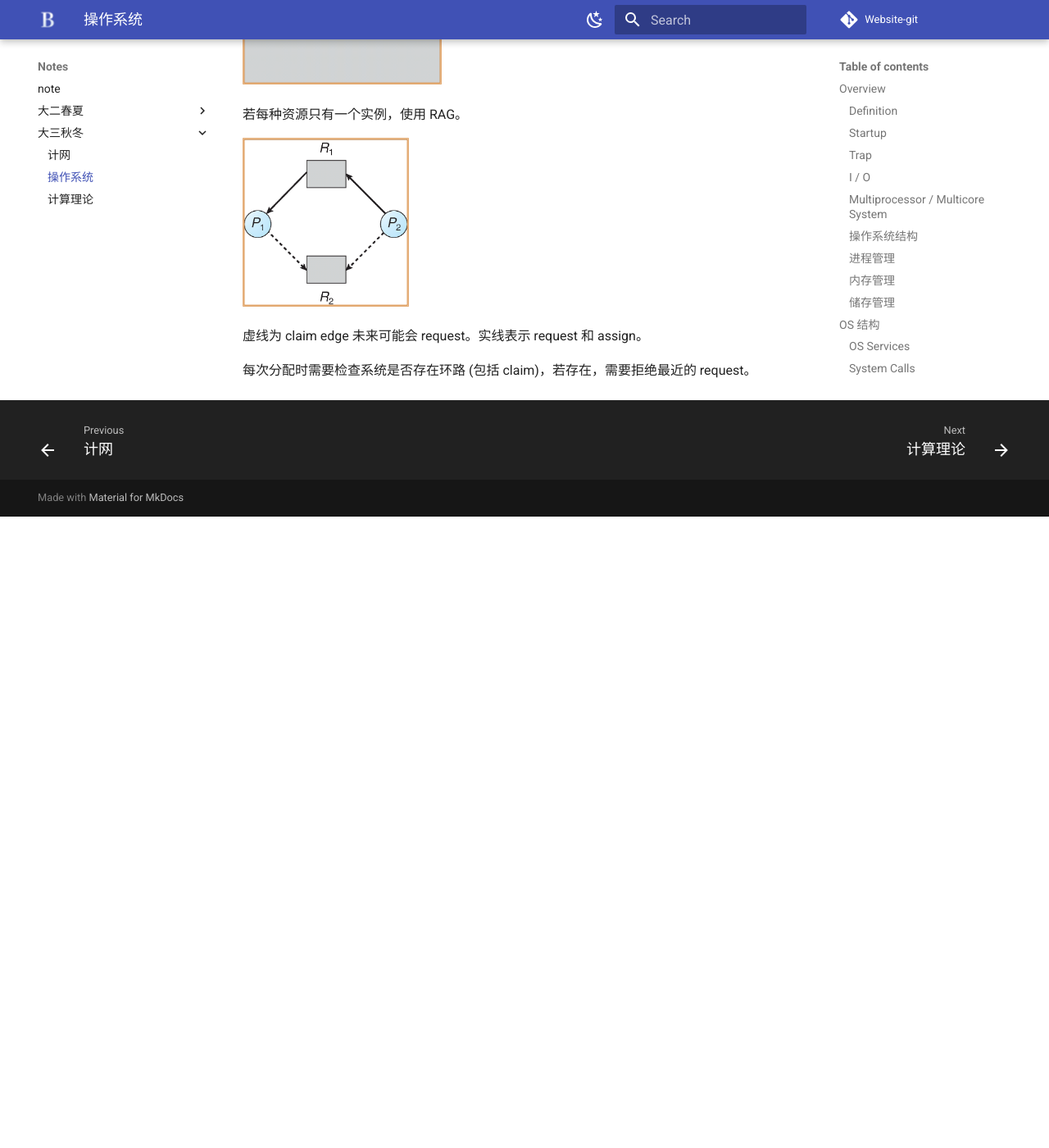
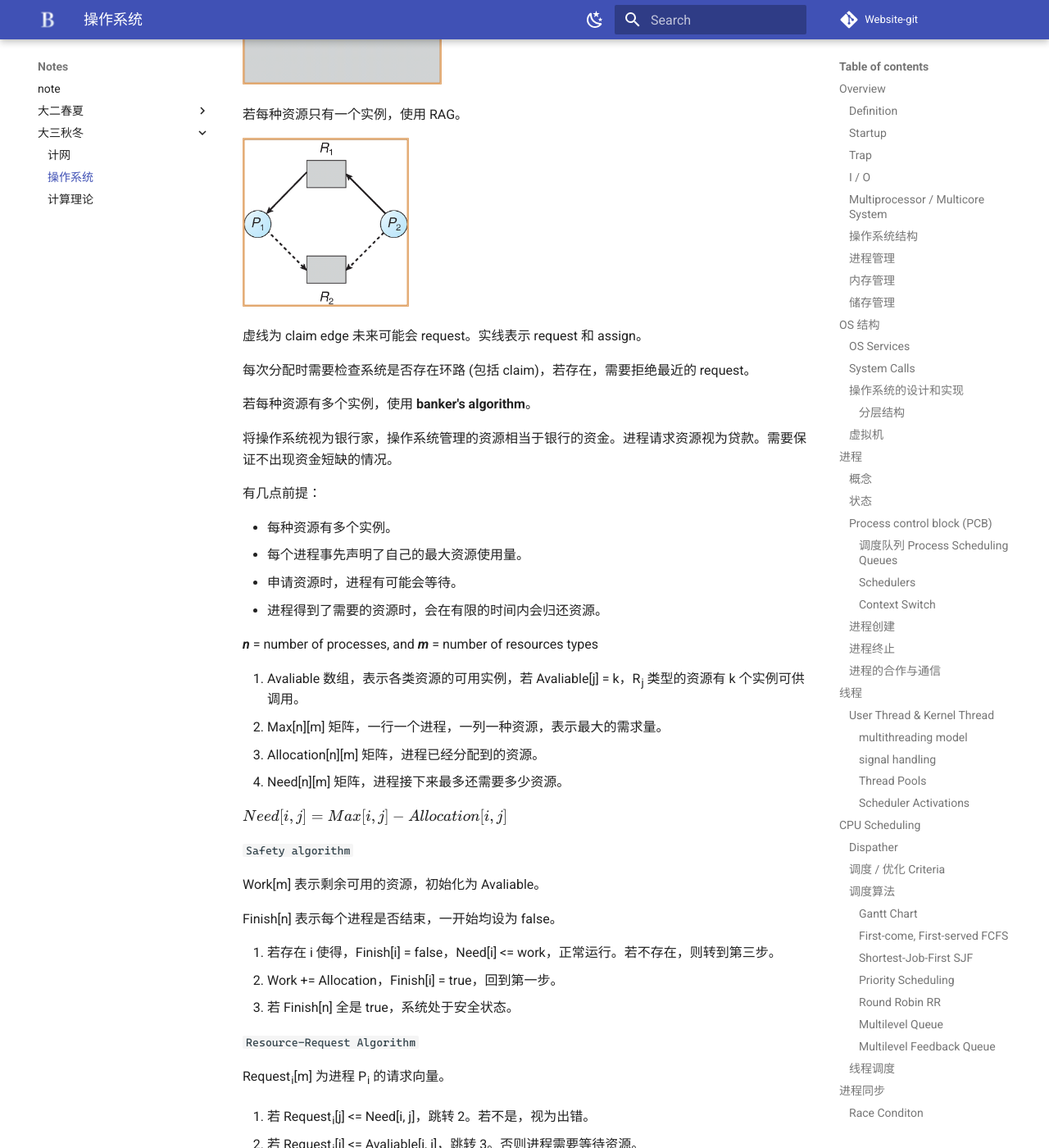
Before and after one commit to NEWWORLDCCX/myblogs, an MkDocs documentation site: the page built from docs/notes/OS/操作系统.md, in a window 1280 px wide and 1400 px high, scrolled down 32330 px. Shown: the whole window at 82% size. Built offline with MkDocs 1.6.1 and Material for MkDocs 9.7.7, drawn with Linux system fonts in a browser that asks for light colours; some web fonts are replaced; comment, search, counter and statistics services are not loaded; before the commit the page ends 32960 px from its top, so only the background shows below that; some of the changed text lies outside the part shown.

Commit message:
[UPDATE] OS 2023.11.14

```diff
--- a/docs/notes/OS/操作系统.md
+++ b/docs/notes/OS/操作系统.md
@@ -1006,3 +1006,76 @@ assignment edge – directed edge *Rj* $\to$ *Pi*
 虚线为 claim edge 未来可能会 request。实线表示 request 和 assign。
 
 每次分配时需要检查系统是否存在环路 (包括 claim)，若存在，需要拒绝最近的 request。
+
+若每种资源有多个实例，使用 **banker's algorithm**。
+
+将操作系统视为银行家，操作系统管理的资源相当于银行的资金。进程请求资源视为贷款。需要保证不出现资金短缺的情况。
+
+有几点前提：
+
++ 每种资源有多个实例。
++ 每个进程事先声明了自己的最大资源使用量。
++ 申请资源时，进程有可能会等待。
++ 进程得到了需要的资源时，会在有限的时间内会归还资源。
+
+***n*** = number of processes, and ***m*** = number of resources types
+
+1. Avaliable 数组，表示各类资源的可用实例，若 Avaliable[j] = k，R~j~ 类型的资源有 k 个实例可供调用。
+2. Max\[n]\[m] 矩阵，一行一个进程，一列一种资源，表示最大的需求量。
+3. Allocation\[n]\[m] 矩阵，进程已经分配到的资源。
+4. Need\[n]\[m] 矩阵，进程接下来最多还需要多少资源。
+
+$Need[i,j]=Max[i,j]-Allocation[i,j]$
+
+`Safety algorithm`
+
+Work\[m] 表示剩余可用的资源，初始化为 Avaliable。
+
+Finish\[n] 表示每个进程是否结束，一开始均设为 false。
+
+1. 若存在 i 使得，Finish\[i] = false，Need[i] <= work，正常运行。若不存在，则转到第三步。
+2. Work += Allocation，Finish[i] = true，回到第一步。
+3. 若 Finish[n] 全是 true，系统处于安全状态。
+
+`Resource-Request Algorithm`
+
+Request~i~[m] 为进程 P~i~  的请求向量。
+
+1. 若 Request~i~[j] <= Need[i, j]，跳转 2。若不是，视为出错。
+
+2. 若 Request~i~[j] <= Avaliable[i, j]，跳转 3。否则进程需要等待资源。
+
+3. 系统试探性地分配资源。
+
+   $$ Avaliable = Avaliable - Request; \\ Allocation[i,j] = Allocation[i,j]+Request_i[j] \\ Need[i,j] = Need[i,j]-Request_i[j] $$
+
+4. 使用 Safety Algorithm 检查是否安全，若安全，则分配；不安全，则回退。
+
+#### 死锁检测
+
+**Wait-for Graph**
+
+<img src="./操作系统.assets/image-20231114171503241.png" alt="image-20231114171503241" style="zoom:33%;" />
+
+单实例地情况下若 Wait-for graph 中存在有向环路，则有死锁。
+
+**多实例检测**
+
+1. Avaliable[m]
+2. Allocation\[n][m] 当前的分配情况。
+3. Request\[n][m] 当前的请求情况。
+
+Work\[m] 表示剩余可用的资源，初始化为 Avaliable。
+
+Finish\[n] 表示每个进程是否结束，一开始，若 Allocation[i] == 0，则设为 true，不然为 false。
+
+Detection Algorithm 如下：
+
+1. 若存在 i 使得，Finish\[i] = false，Need[i] <= work，正常运行。若不存在，则转到第三步。
+2. Work += Allocation，Finish[i] = true，回到第一步。
+3. 若 Finish[i] == false，则进程 P~i~ 死锁。
+
+#### 死锁恢复
+
++ Abort all deadlocked processes.
++ Abort one process at a time until the deadlock cycle is eliminated.
```
Also changed, not shown: docs/notes/OS/操作系统.assets/image-20231114171503241.png (added).
